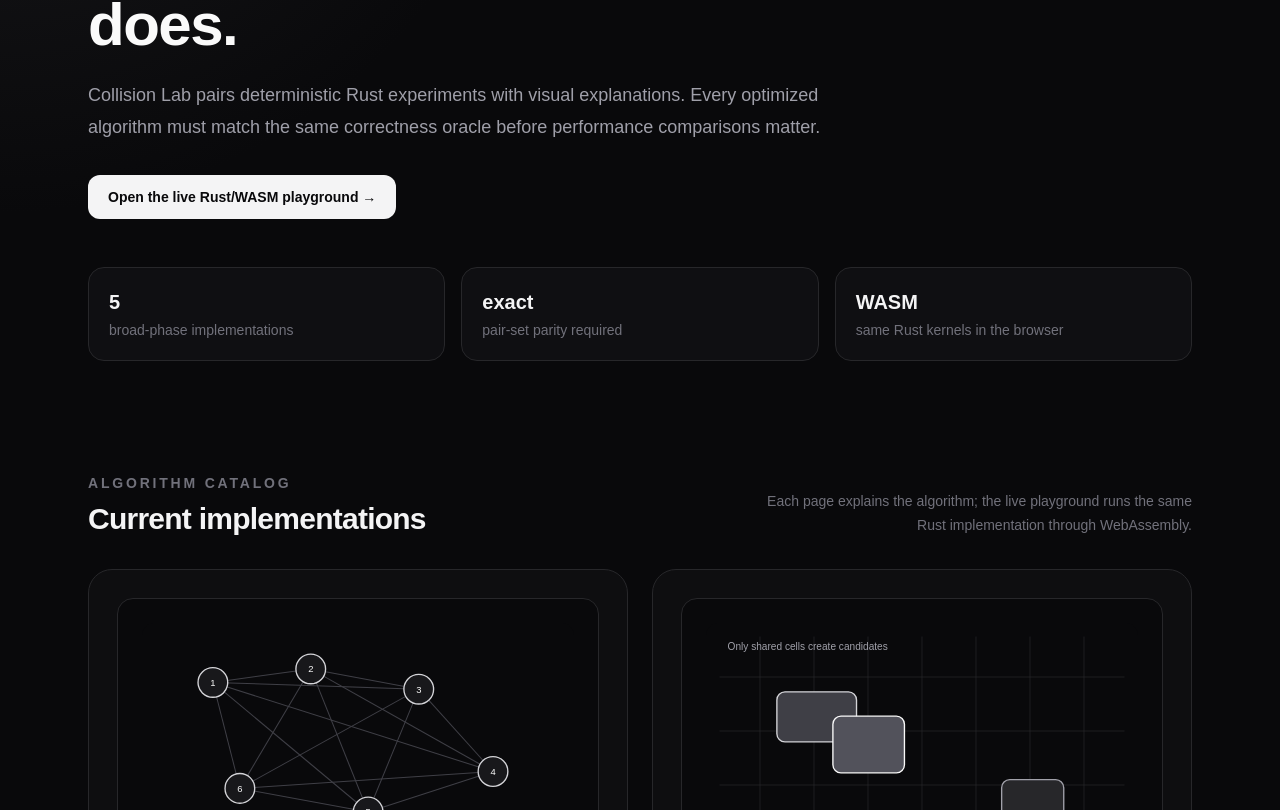
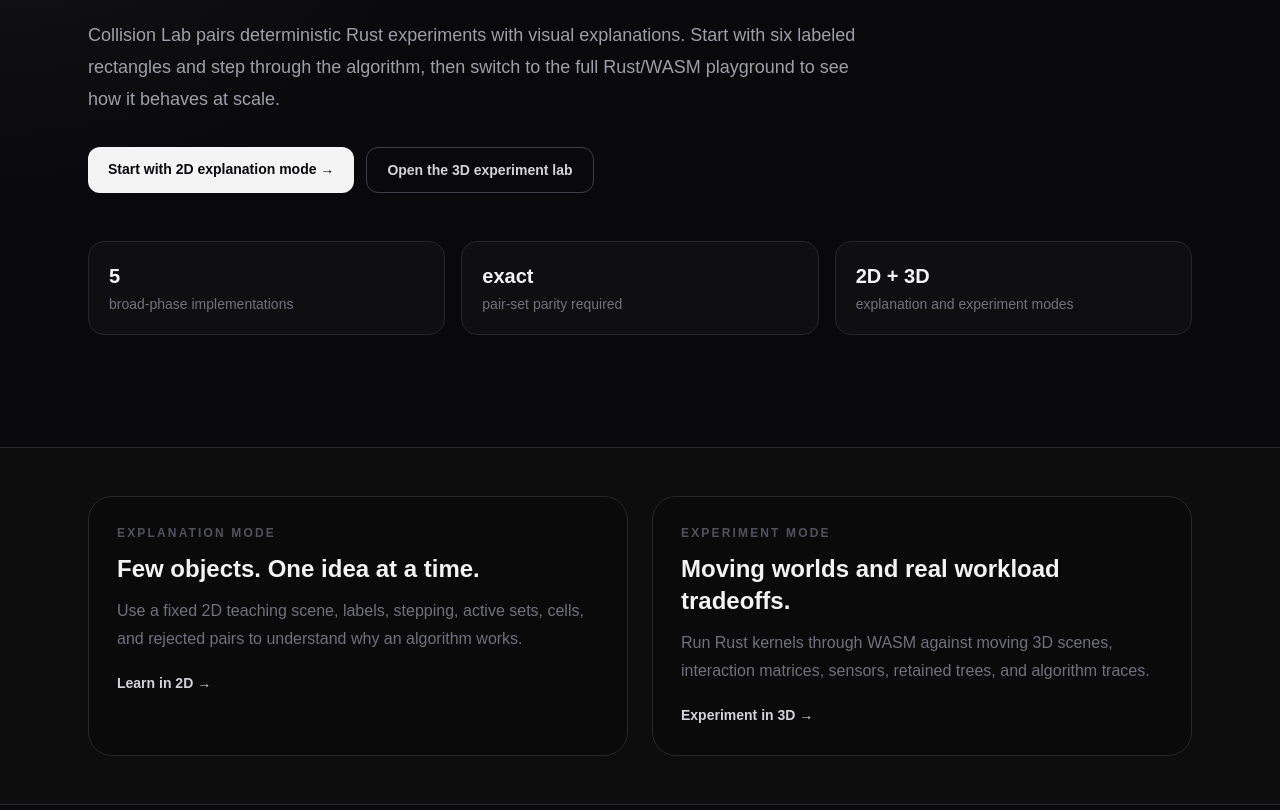
Before and after one commit to moritzbrantner/collision-lab, a Next.js app in the folder web/: page / in a window 1280 px wide. Shown: the part 330-1140 px from the top of the page. Built offline with nearby package versions, Linux system fonts and the light colour scheme.

Commit message:
feat: make explanation mode the learning entry point

```diff
--- a/web/app/page.tsx
+++ b/web/app/page.tsx
@@ -10,21 +10,26 @@ export default function HomePage() {
         <div className="max-w-3xl">
           <p className="mb-4 text-sm font-semibold uppercase tracking-[0.22em] text-zinc-500">Collision detection, made inspectable</p>
           <h1 className="text-4xl font-semibold tracking-tight text-zinc-50 sm:text-6xl">
-            Learn what each broad-phase algorithm actually does.
+            Learn the idea in 2D. Stress it in 3D.
           </h1>
           <p className="mt-6 text-lg leading-8 text-zinc-400">
-            Collision Lab pairs deterministic Rust experiments with visual explanations. Every optimized algorithm must match the same correctness oracle before performance comparisons matter.
+            Collision Lab pairs deterministic Rust experiments with visual explanations. Start with six labeled rectangles and step through the algorithm, then switch to the full Rust/WASM playground to see how it behaves at scale.
           </p>
-          <Link href="/demo/" className="mt-8 inline-flex rounded-xl bg-zinc-100 px-5 py-3 text-sm font-semibold text-zinc-950 transition hover:bg-white">
-            Open the live Rust/WASM playground →
-          </Link>
+          <div className="mt-8 flex flex-wrap gap-3">
+            <Link href="/explain/" className="inline-flex rounded-xl bg-zinc-100 px-5 py-3 text-sm font-semibold text-zinc-950 transition hover:bg-white">
+              Start with 2D explanation mode →
+            </Link>
+            <Link href="/demo/" className="inline-flex rounded-xl border border-zinc-700 px-5 py-3 text-sm font-semibold text-zinc-300 transition hover:border-zinc-500 hover:text-zinc-100">
+              Open the 3D experiment lab
+            </Link>
+          </div>
         </div>
 
         <div className="mt-12 grid gap-4 sm:grid-cols-3">
           {[
             [String(algorithms.length), "broad-phase implementations"],
             ["exact", "pair-set parity required"],
-            ["WASM", "same Rust kernels in the browser"],
+            ["2D + 3D", "explanation and experiment modes"],
           ].map(([value, label]) => (
             <div key={label} className="rounded-2xl border border-zinc-800 bg-zinc-900/45 p-5">
               <div className="text-xl font-semibold text-zinc-100">{value}</div>
@@ -34,14 +39,31 @@ export default function HomePage() {
         </div>
       </section>
 
-      <section id="algorithms" className="mx-auto max-w-6xl px-6 pb-20">
+      <section className="border-y border-zinc-800 bg-zinc-900/25">
+        <div className="mx-auto grid max-w-6xl gap-6 px-6 py-12 md:grid-cols-2">
+          <Link href="/explain/" className="group rounded-3xl border border-zinc-800 bg-zinc-950/70 p-7 transition hover:border-zinc-600">
+            <p className="text-xs font-semibold uppercase tracking-[0.18em] text-zinc-600">Explanation mode</p>
+            <h2 className="mt-3 text-2xl font-semibold text-zinc-100">Few objects. One idea at a time.</h2>
+            <p className="mt-3 leading-7 text-zinc-500">Use a fixed 2D teaching scene, labels, stepping, active sets, cells, and rejected pairs to understand why an algorithm works.</p>
+            <span className="mt-5 inline-flex text-sm font-semibold text-zinc-300 transition group-hover:text-white">Learn in 2D →</span>
+          </Link>
+          <Link href="/demo/" className="group rounded-3xl border border-zinc-800 bg-zinc-950/70 p-7 transition hover:border-zinc-600">
+            <p className="text-xs font-semibold uppercase tracking-[0.18em] text-zinc-600">Experiment mode</p>
+            <h2 className="mt-3 text-2xl font-semibold text-zinc-100">Moving worlds and real workload tradeoffs.</h2>
+            <p className="mt-3 leading-7 text-zinc-500">Run Rust kernels through WASM against moving 3D scenes, interaction matrices, sensors, retained trees, and algorithm traces.</p>
+            <span className="mt-5 inline-flex text-sm font-semibold text-zinc-300 transition group-hover:text-white">Experiment in 3D →</span>
+          </Link>
+        </div>
+      </section>
+
+      <section id="algorithms" className="mx-auto max-w-6xl px-6 py-20">
         <div className="mb-8 flex items-end justify-between gap-6">
           <div>
             <p className="text-sm font-semibold uppercase tracking-[0.2em] text-zinc-500">Algorithm catalog</p>
             <h2 className="mt-2 text-3xl font-semibold tracking-tight text-zinc-100">Current implementations</h2>
           </div>
           <p className="hidden max-w-md text-right text-sm leading-6 text-zinc-500 md:block">
-            Each page explains the algorithm; the live playground runs the same Rust implementation through WebAssembly.
+            Each page explains the algorithm; the interactive modes run the same Rust concepts through WebAssembly.
           </p>
         </div>
 
@@ -73,7 +95,7 @@ export default function HomePage() {
           <h2 className="text-2xl font-semibold text-zinc-100">How the lab evaluates an algorithm</h2>
           <div className="mt-8 grid gap-4 md:grid-cols-4">
             {[
-              ["01", "Generate", "Create the same seeded 3D AABB scene."],
+              ["01", "Generate", "Create a deterministic scene or a named teaching preset."],
               ["02", "Oracle", "Run the simple naive implementation."],
               ["03", "Candidate", "Run each optimized broad phase."],
               ["04", "Verify", "Require exact sorted pair-set parity, then compare work."],
```
